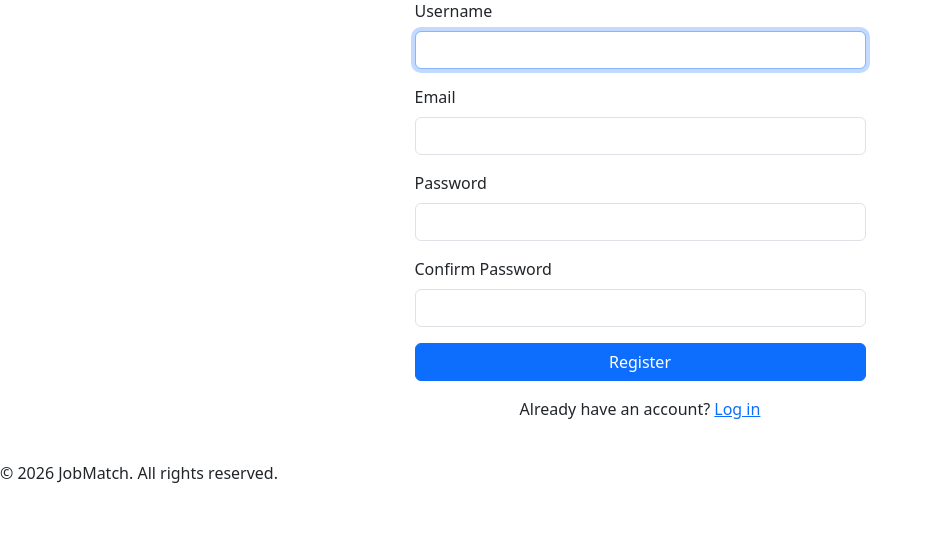
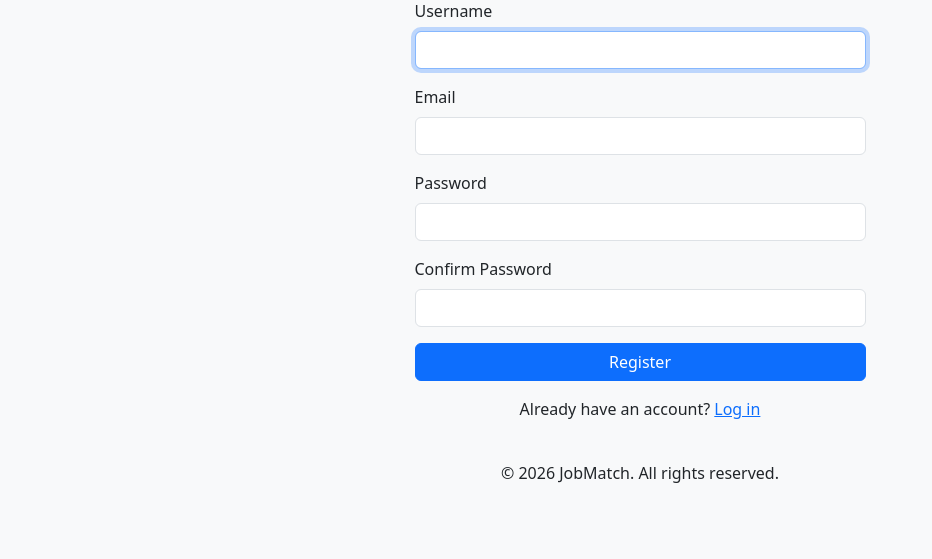
Before and after one commit to jwamani/job_recommendation_engine, a Django app: page /accounts/register/ in a window 1280 px wide. Shown: the part 143-702 px from the top of the page, without its empty margins (0-932 px from the left). Run offline with Django 5.2, Linux system fonts and the light colour scheme.

Commit message:
fixed css path issue

```diff
--- a/job_recommendation_engine/settings.py
+++ b/job_recommendation_engine/settings.py
@@ -122,5 +122,5 @@ USE_TZ = True
 # Static files (CSS, JavaScript, Images)
 # https://docs.djangoproject.com/en/6.0/howto/static-files/
 
-STATIC_URL = 'static/'
+STATIC_URL = '/static/'
 STATICFILES_DIRS = [BASE_DIR / 'static']
--- a/static/css/styles.css
+++ b/static/css/styles.css
@@ -2,3 +2,8 @@
 body {
   background-color: #f8f9fa;
 }
+
+
+#footer {
+    text-align: center;
+}
--- a/templates/base.html
+++ b/templates/base.html
@@ -8,7 +8,7 @@
       href="https://cdn.jsdelivr.net/npm/bootstrap@5.3.3/dist/css/bootstrap.min.css"
       rel="stylesheet"
     />
-    <link rel="stylesheet" href="{% static 'css/style.css' %}" />
+    <link rel="stylesheet" href="{% static 'css/styles.css' %}" />
   </head>
   <body>
     {% include "partials/navbar.html" %}
--- a/templates/partials/footer.html
+++ b/templates/partials/footer.html
@@ -1,2 +1,3 @@
-© {% now "Y" %} JobMatch. All rights reserved.
+<footer id="footer">
+    &copy; {% now "Y" %} JobMatch. All rights reserved.
 </footer>
```
